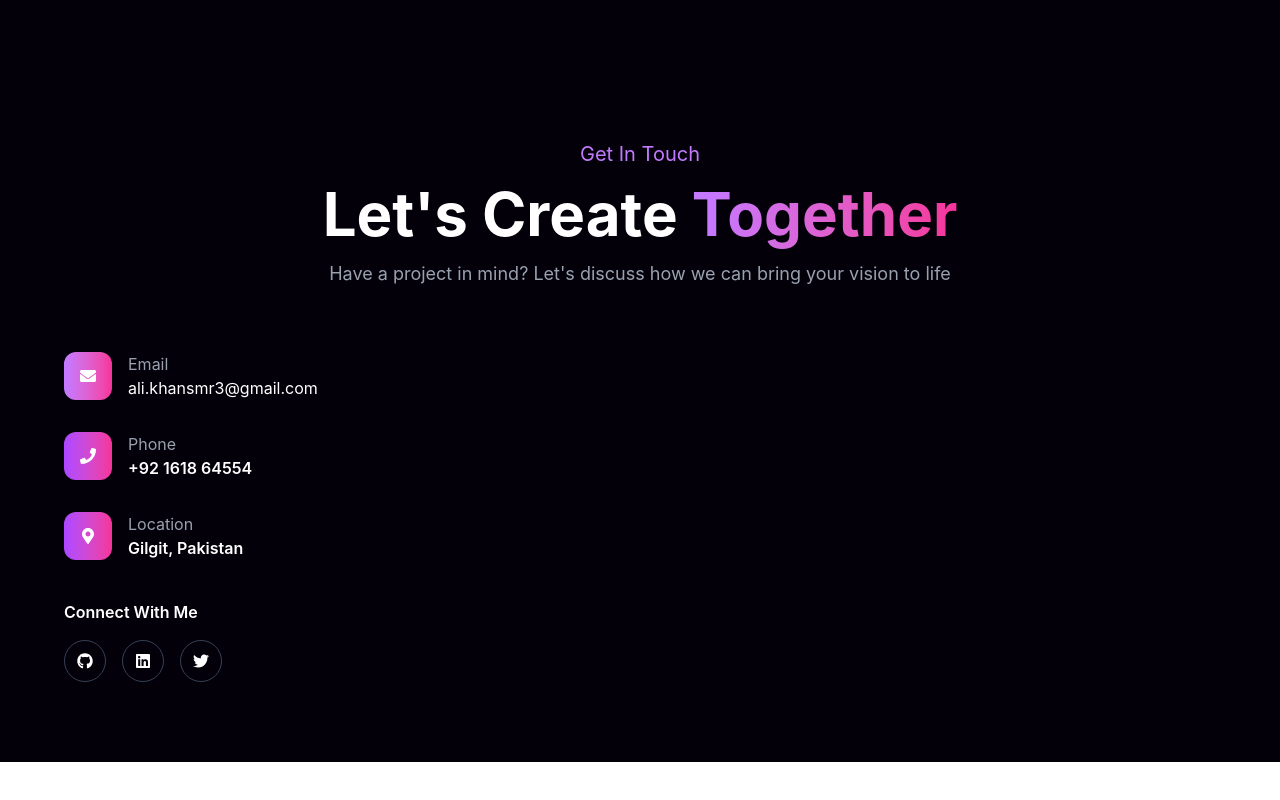
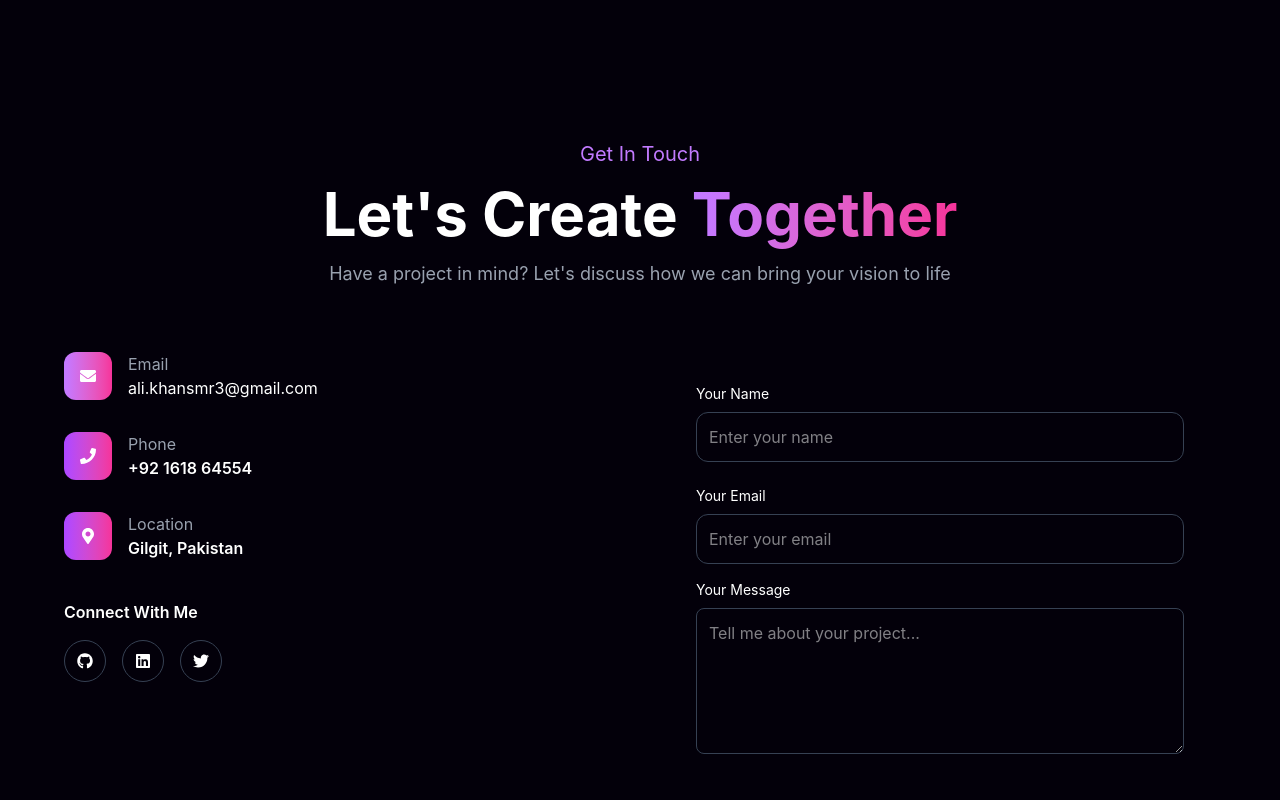
Before and after one commit to muhammad230/Mohdsite.com, a React (Vite) app: page / in a window 1280 px wide. Shown: the part 4172-4972 px from the top of the page. Before the commit the page ends 4934 px from the top, so only its background shows below. Built offline with nearby package versions, Linux system fonts and the light colour scheme.

Commit message:
add label to right side

```diff
--- a/src/Components/ContactSection.jsx
+++ b/src/Components/ContactSection.jsx
@@ -4,7 +4,7 @@ import { FaGithub, FaLinkedin, FaTwitter } from "react-icons/fa";
 
 const ContactSection = () => {
   return (
-    <section className="bg-[#03000a] py-20 px-6 text-white">
+    <section className="bg-[#03000a] py-20 px-6 text-white ">
       <div className="text-center mb-16">
         <p className="text-purple-400 text-xl  mb-4">Get In Touch</p>
         <h2 className="text-6xl font-bold mb-4">
@@ -19,7 +19,7 @@ const ContactSection = () => {
         </p>
       </div>
 
-      <div className="max-w-6xl mx-auto grid ms:grid-col-2 gap-12">
+      <div className="max-w-6xl mx-auto grid md:grid-cols-2 gap-12">
         {/* left */}
         <div>
           {/* email */}
@@ -70,6 +70,33 @@ transition-all duration-300 hover:translate-x-3 cursor-pointer"
             </span>
           </div>
         </div>
+        {/* right */}
+        <div className="p-8 rounded-xl ">
+          <div className="mb-6">
+            <label className="block mb-2 text-sm">Your Name</label>
+            <input
+              type="text"
+              placeholder="Enter your name"
+              className="w-full p-3 rounded-xl bg-[#03000a] border border-gray-700 focus:outline-none focus:border-purple-500"
+            />
+          </div>
+          <div>
+            <label className="block mb-2 text-sm">Your Email</label>
+            <input
+              type="email"
+              placeholder="Enter your email"
+              className="w-full p-3 rounded-xl bg-[#03000a] border border-gray-700 focus:outline-none focus:border-purple-500"
+            />
+          </div>
+          <div className="mb-6 mt-4">
+            <label className="block mb-2 text-sm">Your Message</label>
+            <textarea
+              rows="5"
+              placeholder="Tell me about your project..."
+              className="w-full p-3 rounded-lg bg-[#03000a] border border-gray-700 focus:outline-none focus:border-purple-500"
+            ></textarea>
+          </div>
+        </div>
       </div>
     </section>
   );
```
